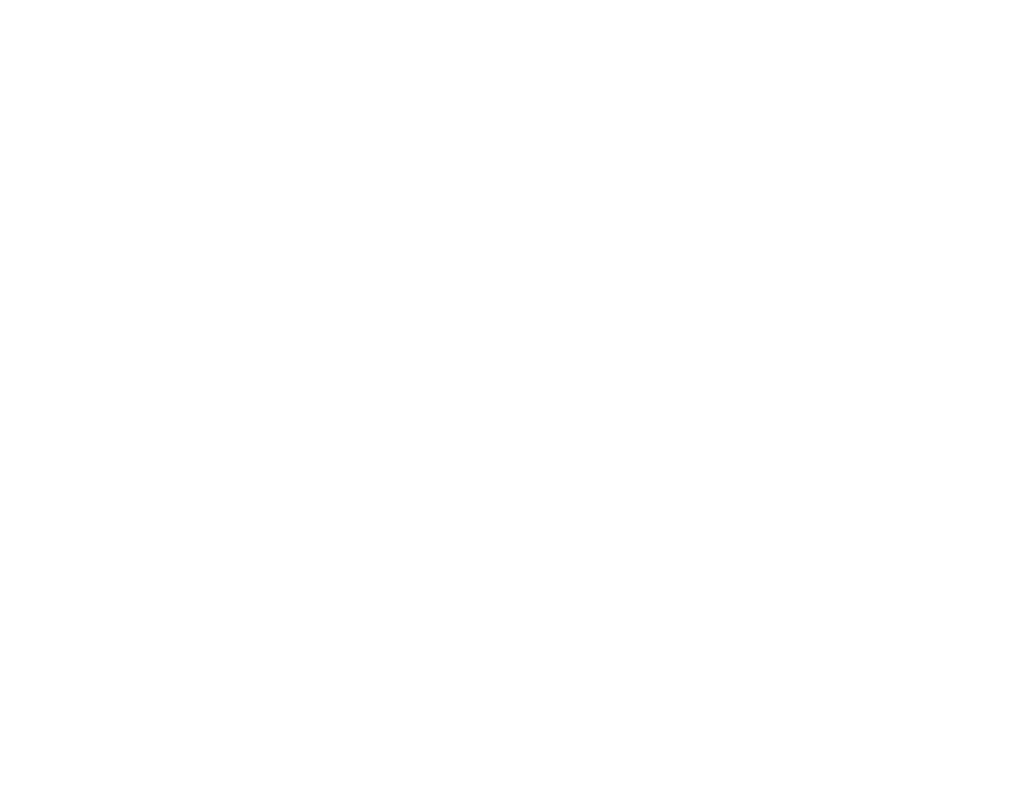
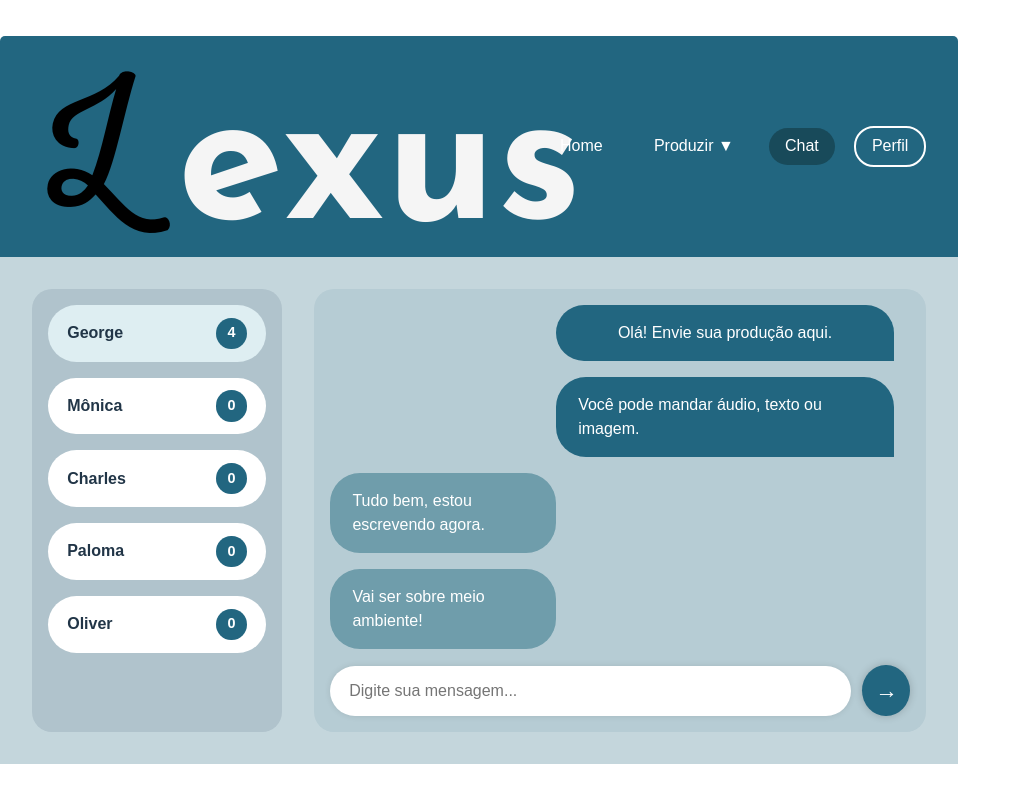
Before and after one commit to ericViana445/lexus_def, a React (Vite) app in the folder front/: page /chat in a window 1280 px wide. Before the commit this address had no page. Shown: the whole page, without its empty margins (0-1021 px from the left). Built offline with nearby package versions, Linux system fonts and the light colour scheme; the HTML template or start-up script is replaced by a standard one.

Commit message:
lexus_logo _barra
assets

```diff
--- a/front/src/App.jsx
+++ b/front/src/App.jsx
@@ -1,21 +1,23 @@
 import React from 'react';
 import { BrowserRouter, Routes, Route } from 'react-router-dom';
 
-import IndexPage from "./pages/index/index.jsx"; // ⬅️ novo index principal
-import Home from "./pages/HomeAll/home.jsx";
+import IndexPage from './pages/index/index.jsx';
+import Home from './pages/HomeAll/home.jsx';
 import OpcaoCadastro from './pages/OpcaoCadastro/index_cad.jsx';
 import CadastroAluno from './pages/CadastroAluno/index_cad_aluno.jsx';
 import CadastroProfessor from './pages/CadastroProfessor/index_cad_prof.jsx';
+import Chat from './pages/Chat/chat.jsx'; // ✅ import da tela de chat
 
 const App = () => {
   return (
     <BrowserRouter>
       <Routes>
-        <Route path="/" element={<IndexPage />} /> {/* página inicial */}
-        <Route path="/home" element={<Home />} />  {/* chamada depois do botão logar */}
+        <Route path="/" element={<IndexPage />} />               {/* página inicial */}
+        <Route path="/home" element={<Home />} />                {/* após botão logar */}
         <Route path="/cadastro" element={<OpcaoCadastro />} />
         <Route path="/cadastro-aluno" element={<CadastroAluno />} />
         <Route path="/cadastro-professor" element={<CadastroProfessor />} />
+        <Route path="/chat" element={<Chat />} />                {/* ✅ nova rota para a tela de chat */}
       </Routes>
     </BrowserRouter>
   );
--- a/front/src/pages/CadastroProfessor/index_cad_prof.jsx
+++ b/front/src/pages/CadastroProfessor/index_cad_prof.jsx
@@ -131,9 +131,9 @@
 
 
 
-          <Link to="/chat" className="botao-final">
+          <button className="botao-final" onClick={() => navigate('/chat')}>
             Gerar Código
-          </Link>
+          </button>
 
         </form>
       </div>
--- a/front/src/pages/Chat/chat.css
+++ b/front/src/pages/Chat/chat.css
@@ -1,4 +1,4 @@
-/* Reset básico */
+/* Reset */
 
 body,
 html {
@@ -6,6 +6,15 @@
     padding: 0;
     font-family: 'Poppins', sans-serif;
     background-color: #ffffff;
+}
+
+
+/* Envoltório geral */
+
+.chat-wrapper {
+    max-width: 1200px;
+    margin: 0 auto;
+    padding: 0;
 }
 
 
@@ -18,18 +27,25 @@
     justify-content: space-between;
     align-items: center;
     padding: 1rem 2rem;
-    border-bottom-left-radius: 40px;
+    border-bottom-left-radius: 0;
 }
 
 .logo {
-    font-size: 1.8rem;
-    font-weight: bold;
+    display: flex;
+    align-items: center;
 }
 
-.logo span {
-    color: white;
+.logo span:first-child {
     font-family: cursive;
     font-size: 2rem;
+    color: black;
+    margin-right: 0.2rem;
+}
+
+.logo span:last-child {
+    font-weight: 700;
+    font-size: 1.8rem;
+    color: white;
 }
 
 
@@ -37,7 +53,7 @@
 
 nav {
     display: flex;
-    gap: 1rem;
+    gap: 1.2rem;
     align-items: center;
 }
 
@@ -45,10 +61,11 @@
 .produzir-toggle {
     color: white;
     text-decoration: none;
-    padding: 0.3rem 1rem;
+    padding: 0.4rem 1rem;
     border-radius: 20px;
     font-weight: 500;
     background-color: transparent;
+    transition: 0.3s;
 }
 
 nav a.active {
@@ -58,6 +75,11 @@
 nav a:hover,
 .produzir-toggle:hover {
     background-color: #25687f;
+}
+
+nav a:last-child {
+    border: 2px solid white;
+    padding: 0.4rem 1rem;
 }
 
 
@@ -96,19 +118,19 @@
 }
 
 
-/* Chat Layout */
+/* Layout do chat */
 
 .chat-container {
     display: flex;
-    height: calc(100vh - 80px);
+    padding: 2rem;
+    gap: 2rem;
     background-color: #c4d6dc;
-    padding: 1.5rem;
-    gap: 1.5rem;
+    flex-wrap: wrap;
     box-sizing: border-box;
 }
 
 
-/* Contacts */
+/* Contatos */
 
 .contacts {
     width: 250px;
@@ -118,6 +140,7 @@
     display: flex;
     flex-direction: column;
     gap: 1rem;
+    flex-shrink: 0;
 }
 
 .contact {
@@ -128,8 +151,8 @@
     justify-content: space-between;
     align-items: center;
     font-weight: 600;
+    font-size: 1rem;
     cursor: pointer;
-    font-size: 1rem;
 }
 
 .contact .badge {
@@ -141,7 +164,7 @@
 }
 
 
-/* Chat box */
+/* Caixa de conversa */
 
 .chat-box {
     flex: 1;
@@ -151,6 +174,7 @@
     display: flex;
     flex-direction: column;
     justify-content: space-between;
+    min-width: 0;
 }
 
 
@@ -185,7 +209,7 @@
 }
 
 
-/* Caixa de entrada */
+/* Input */
 
 .input-box {
     display: flex;
@@ -227,14 +251,15 @@
 
 /* Responsivo */
 
-@media (max-width: 768px) {
+@media (max-width: 1024px) {
     .chat-container {
         flex-direction: column;
+        padding: 1rem;
     }
     .contacts {
         width: 100%;
         flex-direction: row;
-        overflow-x: scroll;
+        overflow-x: auto;
         border-radius: 0;
     }
     .contact {
--- a/front/src/pages/Chat/chat.jsx
+++ b/front/src/pages/Chat/chat.jsx
@@ -1,5 +1,6 @@
 import './chat.css';
 import { useEffect, useRef, useState } from 'react';
+import logoBarra from '../../assets/lexus_logo_barra.png';
 
 const initialConversations = {
   George: [
@@ -36,21 +37,23 @@
   }, [conversations, currentContact]);
 
   return (
-    <div>
+    <div className="chat-wrapper">
       <header className="header">
-        <div className="logo"><span>L</span>exus</div>
+        <div className="logo">
+          <img src={logoBarra} alt="Logo Lexus" />
+        </div>
         <nav>
-          <a href="home.html">Home</a>
+          <a href="#">Home</a>
           <div className="produzir-container">
             <span className="produzir-toggle">Produzir ▼</span>
             <div className="produzir-menu">
-              <a href="fotografia.html">Fotografia</a>
+              <a href="#">Fotografia</a>
               <a href="#">Podcast</a>
               <a href="#">Tema Proposto</a>
             </div>
           </div>
-          <a href="chat.html" className="active">Chat</a>
-          <a href="perfil.html">Perfil</a>
+          <a href="#" className="active">Chat</a>
+          <a href="#">Perfil</a>
         </nav>
       </header>
 
```
Also changed, not shown: front/src/assets/lexus_logo_barra.png (added).
